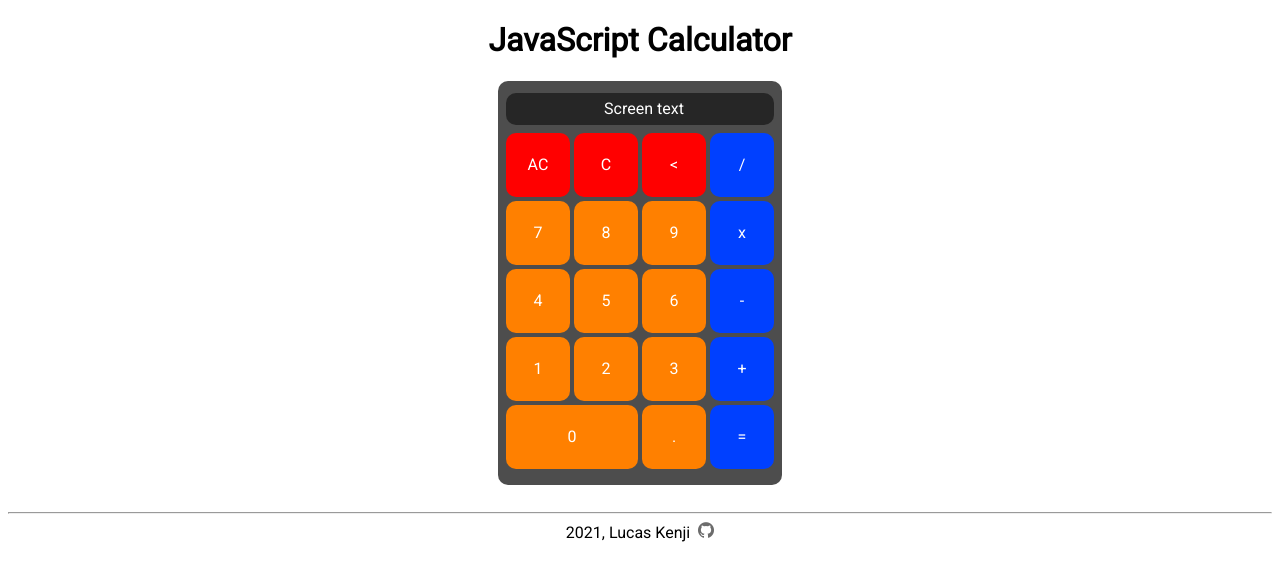
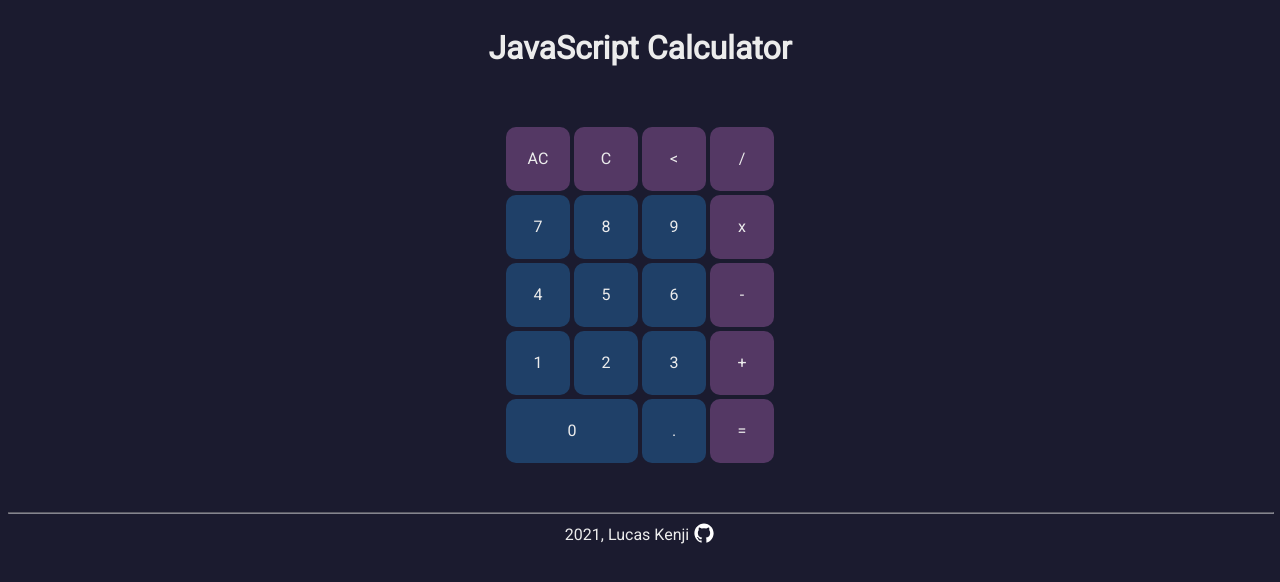
Before and after one commit to lucaskenji/calculator-js, a plain HTML site: page static/index.html in a window 1280 px wide. Drawn offline with Linux system fonts and the light colour scheme.

Commit message:
Organized code, restyled app, replaced png with svg

```diff
--- a/static/index.html
+++ b/static/index.html
@@ -6,93 +6,93 @@
 		<link rel="stylesheet" href="style.css">
 	</head>
 	<body>
-		<div class="google-font" id="app-div">
-			<center>
-				<h1>JavaScript Calculator</h1>
+		<div id="main-container">
+				<header>
+					<h1>JavaScript Calculator</h1>
+				</header>
 
-				<div class="round-sqr" id="main">
-					<div class="screen-calc round-sqr">
-						<div class="screen-txt">Screen text</div>
+				<main class="round-borders" id="main">
+					<div class="screen-calc round-borders">
+						<div class="screen-txt"></div>
 					</div>
 
 					<div id="button-pad">
 						<div id="main-pad">
 							<div id="option-pad">
-								<div class="bg-red button-operator round-sqr">
-									<div class="button-value round-sqr no-select">AC</div>
+								<div class="bg-secondary button-operator round-borders">
+									<div class="button-value round-borders no-select">AC</div>
 								</div>
-								<div class="bg-red button-operator round-sqr">
-									<div class="button-value round-sqr no-select">C</div>
+								<div class="bg-secondary button-operator round-borders">
+									<div class="button-value round-borders no-select">C</div>
 								</div>
-								<div class="bg-red button-operator round-sqr">
-									<div class="button-value round-sqr no-select">&lt;</div>
+								<div class="bg-secondary button-operator round-borders">
+									<div class="button-value round-borders no-select">&lt;</div>
 								</div>
 							</div>
 							<div id="num-pad">
-								<div class="bg-orange round-sqr button-operator">
-									<div class="button-value round-sqr no-select">7</div>
+								<div class="bg-primary round-borders button-operator">
+									<div class="button-value round-borders no-select">7</div>
 								</div>
-								<div class="bg-orange round-sqr button-operator">
-									<div class="button-value round-sqr no-select">8</div>
+								<div class="bg-primary round-borders button-operator">
+									<div class="button-value round-borders no-select">8</div>
 								</div>
-								<div class="bg-orange round-sqr button-operator">
-									<div class="button-value round-sqr no-select">9</div>
+								<div class="bg-primary round-borders button-operator">
+									<div class="button-value round-borders no-select">9</div>
 								</div>
-								<div class="bg-orange round-sqr button-operator">
-									<div class="button-value round-sqr no-select">4</div>
+								<div class="bg-primary round-borders button-operator">
+									<div class="button-value round-borders no-select">4</div>
 								</div>
-								<div class="bg-orange round-sqr button-operator">
-									<div class="button-value round-sqr no-select">5</div>
+								<div class="bg-primary round-borders button-operator">
+									<div class="button-value round-borders no-select">5</div>
 								</div>
-								<div class="bg-orange round-sqr button-operator">
-									<div class="button-value round-sqr no-select">6</div>
+								<div class="bg-primary round-borders button-operator">
+									<div class="button-value round-borders no-select">6</div>
 								</div>
-								<div class="bg-orange round-sqr button-operator">
-									<div class="button-value round-sqr no-select">1</div>
+								<div class="bg-primary round-borders button-operator">
+									<div class="button-value round-borders no-select">1</div>
 								</div>
-								<div class="bg-orange round-sqr button-operator">
-									<div class="button-value round-sqr no-select">2</div>
+								<div class="bg-primary round-borders button-operator">
+									<div class="button-value round-borders no-select">2</div>
 								</div>
-								<div class="bg-orange round-sqr button-operator">
-									<div class="button-value round-sqr no-select">3</div>
+								<div class="bg-primary round-borders button-operator">
+									<div class="button-value round-borders no-select">3</div>
 								</div>
 							</div>
 							<div id="special-numpad">
-								<div class="bg-orange round-sqr button-zero">
-									<div class="button-value round-sqr no-select">0</div>
+								<div class="bg-primary round-borders button-zero">
+									<div class="button-value round-borders no-select">0</div>
 								</div>
-								<div class="bg-orange round-sqr button-operator">
-									<div class="button-value round-sqr no-select">.</div>
+								<div class="bg-primary round-borders button-operator">
+									<div class="button-value round-borders no-select">.</div>
 								</div>
 							</div>
 						</div>
 						<div id="column-operators">
-							<div class="bg-blue button-operator round-sqr">
-								<div class="button-value round-sqr no-select">/</div>
+							<div class="bg-secondary button-operator round-borders">
+								<div class="button-value round-borders no-select">/</div>
 							</div>
-							<div class="bg-blue button-operator round-sqr">
-								<div class="button-value round-sqr no-select">x</div>
+							<div class="bg-secondary button-operator round-borders">
+								<div class="button-value round-borders no-select">x</div>
 							</div>
-							<div class="bg-blue button-operator round-sqr">
-								<div class="button-value round-sqr no-select">-</div>
+							<div class="bg-secondary button-operator round-borders">
+								<div class="button-value round-borders no-select">-</div>
 							</div>
-							<div class="bg-blue button-operator round-sqr">
-								<div class="button-value round-sqr no-select">+</div>
+							<div class="bg-secondary button-operator round-borders">
+								<div class="button-value round-borders no-select">+</div>
 							</div>
-							<div class="bg-blue button-operator round-sqr">
-								<div class="button-value round-sqr no-select">=</div>
+							<div class="bg-secondary button-operator round-borders">
+								<div class="button-value round-borders no-select">=</div>
 							</div>
 						</div>
 					</div>
-				</div>
+				</main>
 				<br/><hr/>
+				<footer>
 					2021, Lucas Kenji&nbsp;
-				<span>
-					<a href="https://github.com/lucaskenji" target="_blank">
-						<img src="../images/github-icon.png" alt="Github icon."/>
+					<a href="https://github.com/lucaskenji" target="_blank" rel="noreferrer nofollow">
+						<img class="media-icon" src="../images/github-logo.svg" alt="Github icon."/>
 					</a>
-				</span>
-			</center>
+				</footer>
 		</div>
 	</body>
 </html>
--- a/static/style.css
+++ b/static/style.css
@@ -1,17 +1,32 @@
 @import url('https://fonts.googleapis.com/css?family=Roboto');
 
-.round-sqr {
+body {
+	background: #1b1b2f;
+	color: #ececec;
+}
+
+footer {
+	display: flex;
+	flex-direction: row;
+	align-items: center;
+	justify-content: center;
+}
+
+.round-borders {
 	border-radius: 10px;
 }
 
+.media-icon {
+	width: 22px;
+	height: 22px;
+}
+
 .screen-calc {
-	background-color: #262626;
-	height: 32px;
-	width: 268px;
-	color: white;
+	height: 30px;
 	display: flex;
 	flex-direction: column;
 	justify-content: center;
+	font-size: 20px;
 }
 
 .screen-txt {
@@ -21,7 +36,6 @@
 .button-operator {
 	width: 64px;
 	height: 64px;
-	color: white;
 	display: flex;
 	justify-content: center;
 }
@@ -29,7 +43,6 @@
 .button-zero {
 	width: 132px;
 	height: 64px;
-	color: white;
 	display: flex;
 	justify-content: center;
 }
@@ -38,32 +51,34 @@
 	align-self: center;
 }
 
-.bg-orange {
-	background-color: #ff8000;
+.bg-primary {
+	background-color: #1f4068;
 }
 
-.bg-blue {
-	background-color: #0040ff;
+.bg-secondary {
+	background-color: #543864;
 }
 
-.bg-red {
-	background-color: red;
+.bg-primary:active {
+	background-color: #162447;
 }
 
-.bg-orange:active {
-	background-color: #b35900;
+.bg-secondary:active {
+	background-color: #2e173b;
 }
 
-.bg-blue:active {
-	background-color: #002080;
+#main-container {
+	font-family: Roboto !important;
+	display: flex;
+	flex-direction: column;
+	justify-content: center;
+	align-items: center;
 }
 
-.bg-red:active {
-	background-color: #800000;
-}
-
-.google-font {
-	font-family: Roboto;
+#main-container hr {
+	width: 100%;
+	margin-top: 30px;
+	opacity: 0.5;
 }
 
 .no-select {
@@ -71,16 +86,7 @@
 	-webkit-touch-callout: none;
 	user-select: none;
 }
-
-#main {
-	width: 284px;
-	height: 392px;
-	padding-top: 12px;
-	background-color: #4d4d4d;
-}
-
 #button-pad {
-	width: 268px;
 	display: grid;
 	grid-template-columns: auto auto;
 	grid-gap: 4px;
@@ -88,15 +94,12 @@
 }
 
 #main-pad {
-	width: 200px;
-	height: 336px;
 	display: grid;
 	grid-template-rows: auto auto;
 	grid-gap: 4px;
 }
 
 #option-pad {
-	width: 200px;
 	display: grid;
 	grid-template-columns: auto auto auto;
 	grid-gap: 4px;
@@ -112,8 +115,6 @@
 }
 
 #special-numpad {
-	width: 200px;
-	height: 64px;
 	padidng-top: 4px;
 	grid-gap: 4px;
 	display: grid;
@@ -121,8 +122,6 @@
 }
 
 #column-operators {
-	width: 64px;
-	height: 264px;
 	display: grid;
 	grid-template-rows: auto auto auto auto;
 	grid-gap: 4px;
```
Also changed, not shown: images/github-logo.svg (added).
